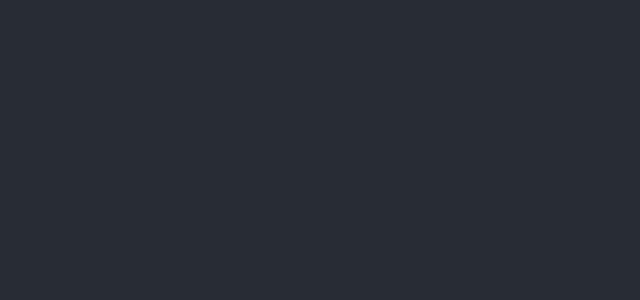
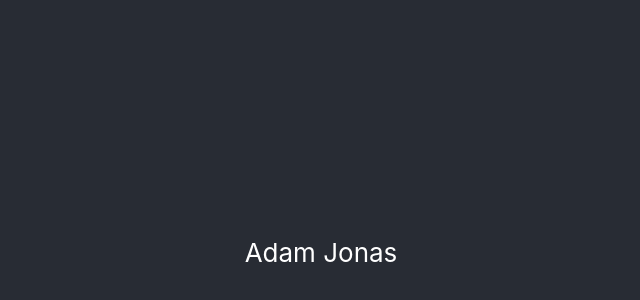
Before and after one commit to AJ8GH/portfolio, a React (Create React App) app: page / in a window 1280 px wide. Shown: the part 148-448 px from the top of the page, without its empty margins (319-959 px from the left). Built offline with nearby package versions, Linux system fonts and the light colour scheme.

Commit message:
Add name to Portfolio homepage

```diff
--- a/src/App.js
+++ b/src/App.js
@@ -6,6 +6,7 @@ export default function App () {
     <div className="App">
       <header className="App-header">
         <p>
+          Adam Jonas
         </p>
       </header>
     </div>
```
Also changed, not shown: 1 other file (tests, documents, lock files or other folders).
